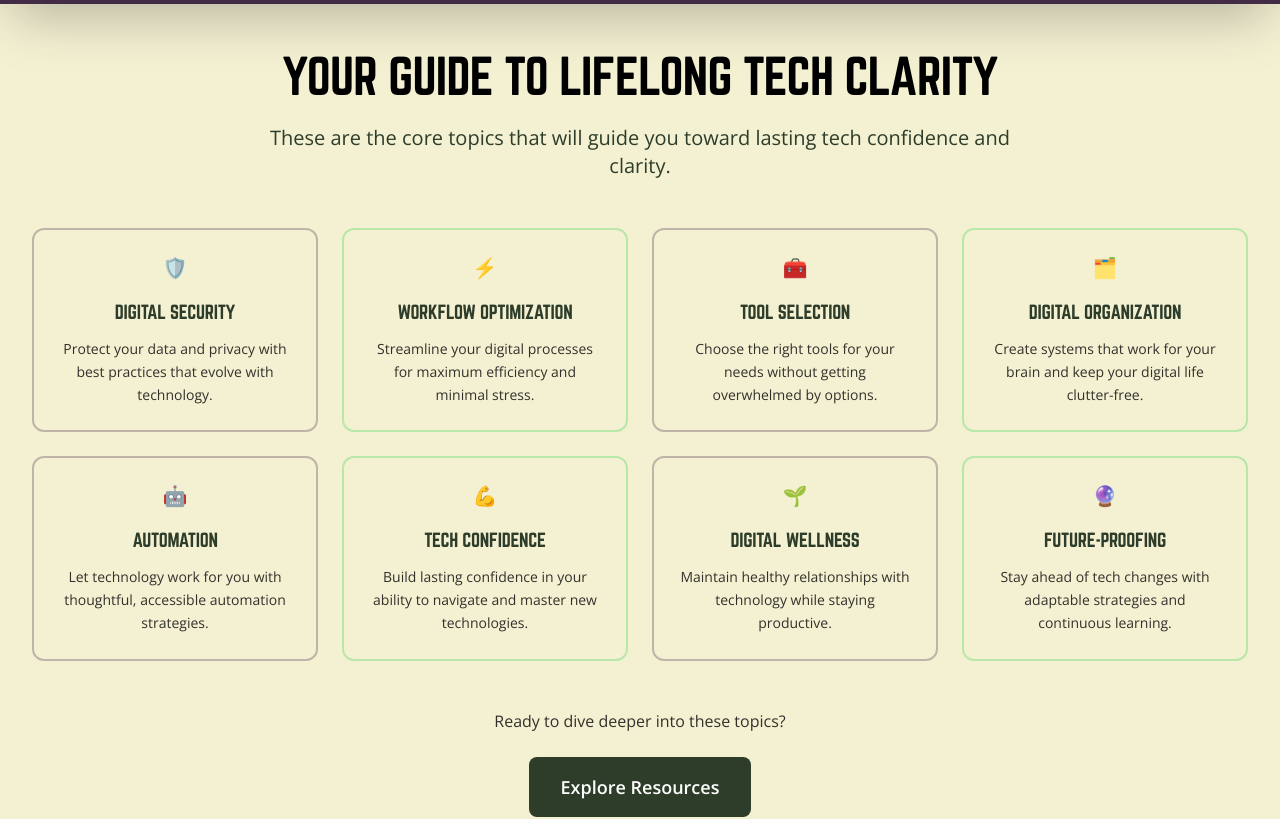
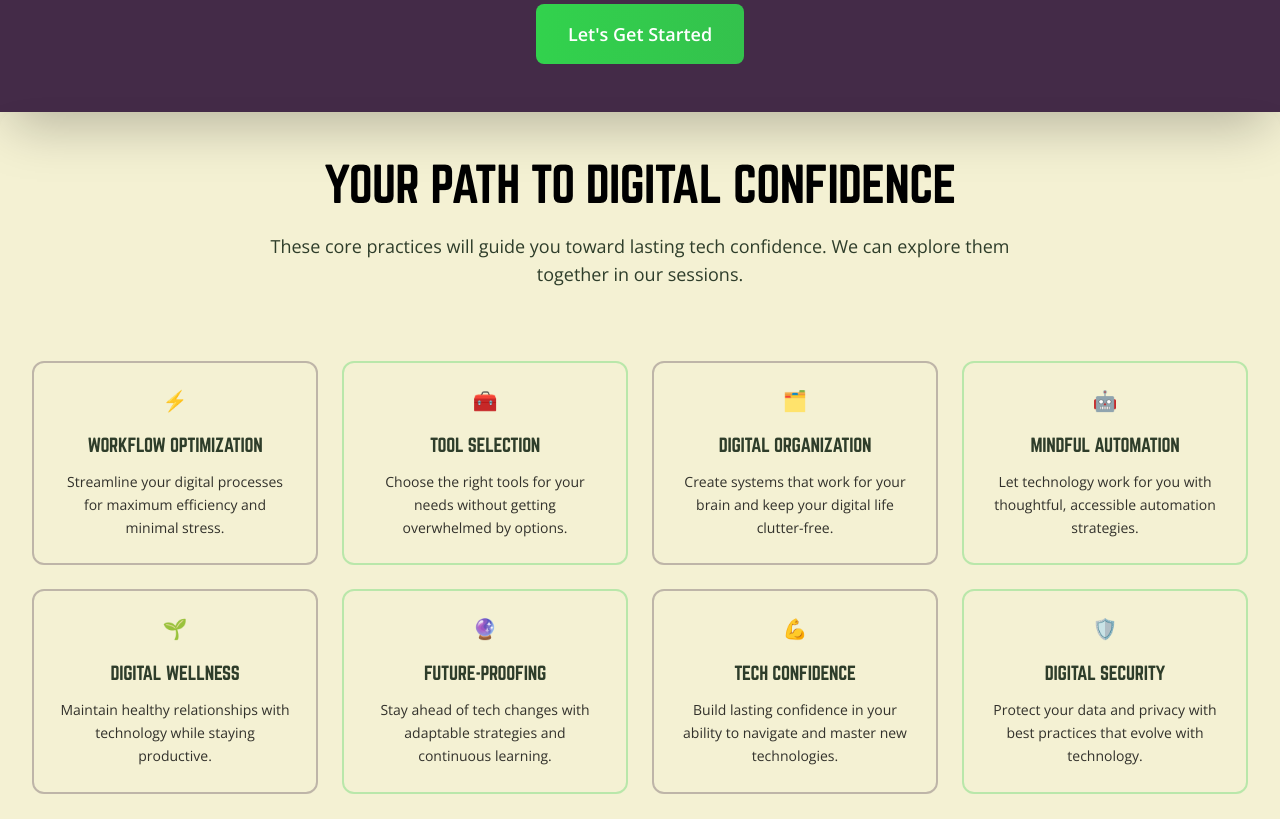
Before and after one commit to devandapaige/pythoness-programmer, a Next.js app: page / in a window 1280 px wide. Shown: the part 1360-2179 px from the top of the page. Built offline with nearby package versions, Linux system fonts and the light colour scheme.

Commit message:
copy updates

```diff
--- a/src/app/page.tsx
+++ b/src/app/page.tsx
@@ -59,75 +59,43 @@ export default async function Home() {
             <h3 className="text-3xl font-display text-center mb-12 text-brand-cream">Quick Tech Support</h3>
             <div className="grid grid-cols-1 md:grid-cols-2 gap-8">
               <ServiceCard
-                title="Tech Stack Audit"
-                subtitle="Digital Tools Optimization"
-                price="$70"
-                description="Transform your digital workflow with this focused 30-minute consultation (over Zoom) where we'll examine your current tech stack, identify redundancies, and discover opportunities for simplification."
+                title="Tech Clarity Session"
+                subtitle="30-minute focused consultation"
+                price="$75"
+                description="Perfect for when you need quick guidance on a specific tech challenge or want to explore working together."
                 features={[
-                  "A personalized assessment of your current digital tools",
-                  "Identification of potential redundancies and cost-saving opportunities",
-                  "Recommendations for tools that might better align with your workflow",
-                  "Post-session email with actionable suggestions and resources",
-                  "A framework for making future tech decisions with confidence"
+                  "Personalized tech assessment",
+                  "Workflow optimization recommendations",
+                  "Tool selection guidance",
+                  "Action plan with next steps",
+                  "Follow-up email with resources"
                 ]}
-                ctaLink="https://cal.com/pythoness/tech30"
+                ctaLink="https://cal.com/pythoness/clarity"
                 ctaText="Book Now"
+                icon="🎯"
                 textColor="text-brand-cream"
+                note="Great for one-time challenges or initial consultation"
               />
               <ServiceCard
-                title="75-min Digital Reset Session"
-                subtitle="Personal & Small Business Workflows"
-                price="$265"
-                description="Audit your digital tools, design brain-friendly workflows, and get a personalized action plan to reduce overwhelm and boost efficiency. Perfect for neurodivergent creatives and small businesses. Includes follow-up support."
+                title="Digital Systems Overhaul"
+                subtitle="90-minute comprehensive review"
+                price="$295"
+                description="Complete digital workflow audit and system redesign for lasting change and clarity."
                 features={[
-                  "Comprehensive digital tools audit",
-                  "Brain-friendly workflow design",
-                  "Personalized action plan",
-                  "Follow-up support included",
-                  "Perfect for neurodivergent creatives"
+                  "Comprehensive digital audit",
+                  "System redesign and optimization",
+                  "Tool integration recommendations",
+                  "Implementation roadmap",
+                  "30-day follow-up consultation",
+                  "Resource library access"
                 ]}
-                ctaLink="https://cal.com/pythoness/tech75"
+                ctaLink="https://cal.com/pythoness/overhaul"
                 ctaText="Book Now"
+                icon="🔄"
                 highlight={true}
                 isNew={true}
                 textColor="text-brand-cream"
-              />
-            </div>
-            <p className="text-center text-brand-cream/80 mt-8 text-sm">
-              Coming this summer: Group events and office hours! Stay tuned for updates.
-            </p>
-          </div>
-
-          {/* Additional Services */}
-          <div>
-            <h3 className="text-3xl font-display text-center mb-12 text-brand-cream">Additional Services</h3>
-            <div className="grid grid-cols-1 md:grid-cols-2 gap-8">
-              <ServiceCard
-                title="Group Events"
-                subtitle="Coming This Summer"
-                features={[
-                  "Interactive workshops",
-                  "Group office hours",
-                  "Community learning sessions",
-                  "Collaborative problem-solving"
-                ]}
-                note="Stay tuned for updates on our upcoming group events and office hours!"
-                ctaLink="https://pythoness.beehiiv.com"
-                ctaText="Join Newsletter for Updates"
-                textColor="text-brand-cream"
-              />
-              <ServiceCard
-                title="Custom Fullstack JavaScript Development"
-                subtitle="Solutions That Grow With You"
-                features={[
-                  "Resilient, accessible, web applications",
-                  "Intuitive marketing automation",
-                  "Thoughtful AI integrations"
-                ]}
-                note="Available for Contract Work Starting September 2025"
-                ctaLink="mailto:admin@pythonessprogrammer.com"
-                ctaText="Discuss Your Project"
-                textColor="text-brand-cream"
+                note="Most popular choice for lasting change"
               />
             </div>
           </div>
--- a/src/components/ForeverTopicsCard.tsx
+++ b/src/components/ForeverTopicsCard.tsx
@@ -8,42 +8,52 @@ interface ForeverTopicsCardProps {
   title?: string;
   topics?: Topic[];
   className?: string;
+  description?: string;
 }
 
 export default function ForeverTopicsCard({
-  title = "Your Guide to Lifelong Tech Clarity",
+  title = "Your Path to Digital Confidence",
+  description = "These core practices will guide you toward lasting tech confidence. We can explore them together in our sessions.",
   topics = [
     {
-      title: "Digital Security",
-      description: "Protect your data and privacy with best practices that evolve with technology."
-    },
-    {
       title: "Workflow Optimization",
-      description: "Streamline your digital processes for maximum efficiency and minimal stress."
+      description: "Streamline your digital processes for maximum efficiency and minimal stress.",
+      icon: "⚡"
     },
     {
       title: "Tool Selection",
-      description: "Choose the right tools for your needs without getting overwhelmed by options."
+      description: "Choose the right tools for your needs without getting overwhelmed by options.",
+      icon: "🧰"
     },
     {
       title: "Digital Organization",
-      description: "Create systems that work for your brain and keep your digital life clutter-free."
+      description: "Create systems that work for your brain and keep your digital life clutter-free.",
+      icon: "🗂️"
     },
     {
-      title: "Automation",
-      description: "Let technology work for you with thoughtful, accessible automation strategies."
+      title: "Mindful Automation",
+      description: "Let technology work for you with thoughtful, accessible automation strategies.",
+      icon: "🤖"
+    },
+    {
+      title: "Digital Wellness",
+      description: "Maintain healthy relationships with technology while staying productive.",
+      icon: "🌱"
+    },
+    {
+      title: "Future-Proofing",
+      description: "Stay ahead of tech changes with adaptable strategies and continuous learning.",
+      icon: "🔮"
     },
     {
       title: "Tech Confidence",
-      description: "Build lasting confidence in your ability to navigate and master new technologies."
+      description: "Build lasting confidence in your ability to navigate and master new technologies.",
+      icon: "💪"
     },
     {
-      title: "Digital Wellness",
-      description: "Maintain healthy relationships with technology while staying productive."
-    },
-    {
-      title: "Future-Proofing",
-      description: "Stay ahead of tech changes with adaptable strategies and continuous learning."
+      title: "Digital Security",
+      description: "Protect your data and privacy with best practices that evolve with technology.",
+      icon: "🛡️"
     }
   ],
   className = ""
@@ -66,11 +76,11 @@ export default function ForeverTopicsCard({
         <h2 className="text-4xl md:text-5xl font-display mb-6 text-black">
           {title}
         </h2>
+        {description && (
+          <p className="text-lg text-brand-purple max-w-3xl mx-auto mb-6">{description}</p>
+        )}
         <div className="flex items-center justify-center gap-4">
           <div className="h-px w-12 bg-gradient-to-r from-transparent via-brand-purple to-transparent"></div>
-          <p className="text-xl text-brand-purple max-w-3xl">
-            These are the core topics that will guide you toward lasting tech confidence and clarity.
-          </p>
           <div className="h-px w-12 bg-gradient-to-r from-transparent via-brand-purple to-transparent"></div>
         </div>
       </div>
@@ -87,18 +97,12 @@ export default function ForeverTopicsCard({
               className={`group rounded-xl p-6 hover:bg-brand-purple/10 transition-all duration-300 text-center border-2 ${borderColor}`}
               style={{ animationDelay: `${index * 100}ms` }}
             >
-              {/* Topic Icon - emoji only, no circle */}
+              {/* Topic Icon - emoji only, no circle, accessible */}
               <div className="mb-4 flex items-center justify-center">
-                {topic.icon ? (
+                {topic.icon && (
                   <span className={`text-xl font-bold ${iconText}`} role="img" aria-label={topic.title}>
                     {topic.icon}
                   </span>
-                ) : defaultEmojis[topic.title] ? (
-                  <span className={`text-xl font-bold ${iconText}`} role="img" aria-label={defaultEmojis[topic.title].label}>
-                    {defaultEmojis[topic.title].emoji}
-                  </span>
-                ) : (
-                  <span className={`text-xl font-bold ${iconText}`}>{topic.title.charAt(0)}</span>
                 )}
               </div>
               {/* Topic Title */}
--- a/src/components/PainPointsCard.tsx
+++ b/src/components/PainPointsCard.tsx
@@ -7,10 +7,12 @@ interface PainPointsCardProps {
   title?: string;
   painPoints?: PainPoint[];
   className?: string;
+  description?: string;
 }
 
 export default function PainPointsCard({
   title = "Let's Find Your Digital Clarity",
+  description = "If you feel overwhelmed by digital clutter, endless apps, or security worries, you are not alone. I help you solve these common challenges by creating a clear digital strategy, choosing the right tools, and designing systems that work for your brain.",
   painPoints = [
     { text: "Drowning in digital clutter" },
     { text: "Overwhelmed by apps" },
@@ -28,6 +30,9 @@ export default function PainPointsCard({
         <h2 className="text-4xl md:text-5xl font-display mb-6 text-white">
           {title}
         </h2>
+        {description && (
+          <p className="text-lg text-white/80 mb-6 max-w-3xl mx-auto">{description}</p>
+        )}
         <div className="flex items-center justify-center gap-4">
           <div className="h-px w-12 bg-gradient-to-r from-transparent via-white to-transparent"></div>
           <p className="text-xl text-white/80 max-w-3xl">
```
